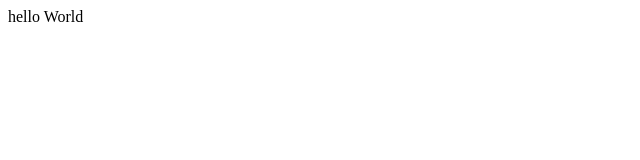
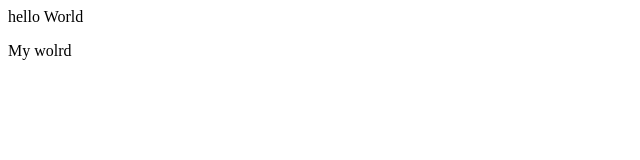
Before and after one commit to nakibansari/forktest, a plain HTML site: page index.html in a window 1280 px wide. Shown: the full height of the page, 0-640 px from the left. Drawn offline with Linux system fonts and the light colour scheme.

Commit message:
seocoond commit

```diff
--- a/index.html
+++ b/index.html
@@ -1,6 +1,6 @@
 <html>
 
 <p>hello World </p>
-
+<p>My wolrd </p>
 
 </html>
```
